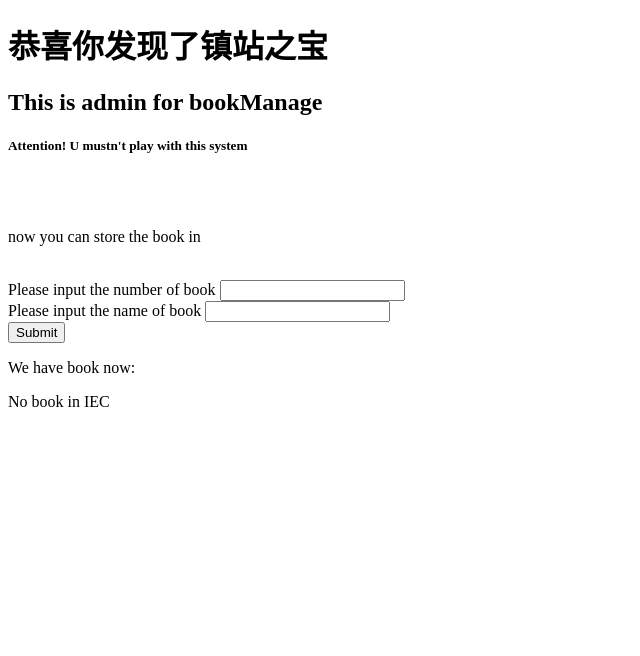
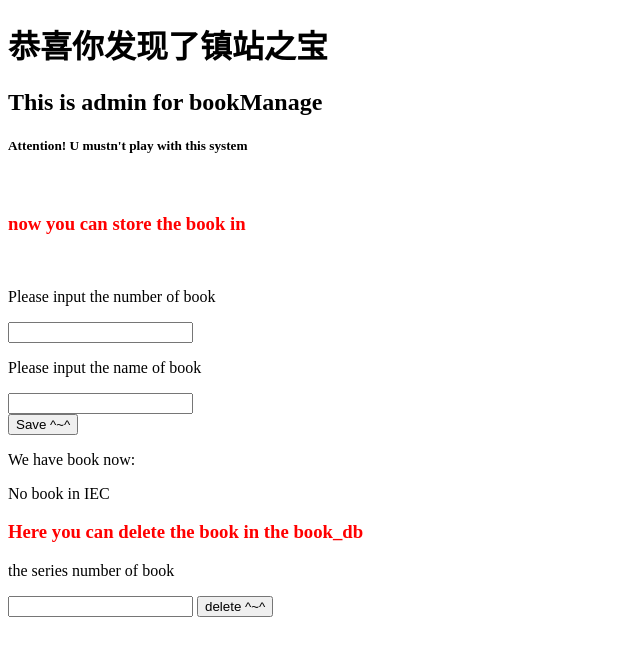
Before and after one commit to xrtdkr/iec_book_manage, a Django app: page /secret/ in a window 1280 px wide. Shown: the top 656 px of the page, without its empty margins (0-640 px from the left). Run offline with Django 3.2, Linux system fonts and the light colour scheme; data that the repository does not hold is empty.

Commit message:
the_third_push

```diff
--- a/iec_book_manage/books/models.py
+++ b/iec_book_manage/books/models.py
@@ -15,8 +15,10 @@ class Book(models.Model):
     bookNum = models.CharField(max_length=20)
     bookTime = models.DateTimeField(default=None)
     bookFlag = models.BooleanField(default=True)    #布尔值True表示可借,布尔值为False不可借python
+    bookPerson = models.ForeignKey(Person, null=True)
 
     def __unicode__(self):
         return self.bookName
 
+
 # Create your models here.
--- a/iec_book_manage/books/views.py
+++ b/iec_book_manage/books/views.py
@@ -1,10 +1,14 @@
-#-*-coding:utf-8-*-
+#coding:utf-8
 from django.shortcuts import render
 from django.shortcuts import render_to_response
 from books.models import *
 from django.http import HttpResponse
 from django.template import RequestContext
 import datetime
+
+'''对于views的几点改进:1.名字不允许设置成为小写的xxx_set:全部改成统一的xxx_list.(已经改正)
+   2.在看完foreignkey以后可以使用一下新的东西.并且关注一下那个foreignkey的报错(no default xxx in)
+   3.以后的代码规范:采用在python中得变量全部用小写下划线,函数名和类名用驼峰式写法,其中函数名首字母小写而类名手字母大写'''
 
 
 def welcome(request):
@@ -14,23 +18,50 @@ def welcome(request):
 
 def secret(request):
     if 'book_name' and 'book_num' in request.POST:
-        if request.POST['book_num'] and request.POST['book_name']:  #1,这里缺少了对于数据库的重复数据的查询.2,这里缺少对数据按照分类进行排序的判断
+        if request.POST['book_num'] and request.POST['book_name']:  # 1,这里缺少了对于数据库的重复数据的查询.2,这里缺少对数据按照分类进行排序的判断
             book_num = request.POST['book_num']
             book_name = request.POST['book_name']
-            now = datetime.datetime.now()
+            book_list_lite = Book.objects.all()     # book_list_lite:这个query_Set为在book_list正式参与渲染模板之前所有的所有book对象的表
+            for book_lite in book_list_lite:        # book_list:为参与渲染之前,现有的表中的对象
+                book_lite
+
+            '''now = datetime.datetime.now()
             book = Book(bookName=book_name)
             book.bookNum = book_num
-            book.bookFlag = False
-            book.bookTime = now
+            book.bookFlag = True
+            book.bookTime = now'''
+
             book.save()
-            book_set = Book.objects.all()
-            return render_to_response('seccret.html', {'book_set': book_set}, context_instance=RequestContext(request))
+            book_list = Book.objects.all()
+            return render_to_response('seccret.html', {'book_set': book_list}, context_instance=RequestContext(request))
         else:
-            return HttpResponse('Sorry, you submit no book HaHa')  #这里设计的缺少合理之处:改进:1.变成重新渲染模板一下的网页提示2.使用ajax进行交互
+            return HttpResponse('Sorry, you submit no book HaHa')  # 这里设计的缺少合理之处:改进:1.变成重新渲染模板一下的网页提示2.使用ajax进行交互
 
     else:
-        book_set = Book.objects.all()
-        return render_to_response('seccret.html', {'book_set': book_set}, context_instance=RequestContext(request))
+        book_list = Book.objects.all()
+        return render_to_response('seccret.html', {'book_set': book_list}, context_instance=RequestContext(request))
+
+
+def borrow(request):
+    if 'bookNum' and 'Name' not in request.POST:  # 区分在request头文件里面的有key(键)和value(键值)为空的情况
+        book_list = Book.objects.all()
+        return render_to_response('borrow.html', {'book_set': book_list}, context_instance=RequestContext(request))
+    elif request.POST['bookNum'] and request.POST['Name']:
+        bookNum = request.POST['bookNum']
+        name = request.POST['Name']  # name是借书人的名字
+        # 上面两个把请求的头文件里面的信息的值变成python变量
+        now = datetime.datetime.now()
+        book = Book.objects.get(bookNum=bookNum)
+        book.bookPerson = name
+        book.bookTime = now
+        book.Flag = False
+        book.save()
+        book_list = Book.objects.all()
+        return render_to_response('borrow.html', {'book_set': book_list}, context_instance=RequestContext(request))
+    else:
+        return HttpResponse('sorry,the Ajax or remind is on building^~^,please been keeping curios')
+
+
 
 
 
--- a/iec_book_manage/iec_book_manage/urls.py
+++ b/iec_book_manage/iec_book_manage/urls.py
@@ -15,10 +15,11 @@ Including another URLconf
 """
 from django.conf.urls import include, url
 from django.contrib import admin
-from books.views import welcome,secret
+from books.views import welcome, secret, borrow
 
 urlpatterns = [
     url(r'^admin/', include(admin.site.urls)),
     url(r'^welcome/$', welcome),
     url(r'^secret/$', secret),
+    url(r'^borrow/$', borrow),
 ]
--- a/iec_book_manage/templates/seccret.html
+++ b/iec_book_manage/templates/seccret.html
@@ -10,18 +10,17 @@
 <h2>This is admin for bookManage</h2>
 <h5>Attention! U mustn't play with this system</h5>
 <br/>
-<br/>
+<h3 style="color: red">now you can store the book in </h3>
 <form name="input" action="/secret/" method="post">
     {% csrf_token %}
-    <p>now you can store the book in </p>
     <br/>
-    Please input the number of book
+    <p>Please input the number of book</p>
     <input type="text" name="book_num">
     <br>
-    Please input the name of book
+    <p>Please input the name of book</p>
     <input type="text" name="book_name">
     <br>
-    <input type="submit" value="Submit">
+    <input type="submit" value="Save ^~^">
 </form>
 
 <p>We have book now:
@@ -33,6 +32,13 @@
 <p>No book in IEC</p>
 {% endif %}
 </p>
+<h3 style="color: red">Here you can delete the book in the book_db</h3>
+<form name="delete" action="/secret/" method="post">
+    {% csrf_token %}
+    <p>the series number of book</p>
+    <input type="text" name="book_delete">
+    <input type="submit" value="delete ^~^">
+</form>
 
 
 
```
Also changed, not shown: iec_book_manage/templates/borrow.html (+16 -6 lines), iec_book_manage/templates/return.html (added, +10 -0 lines), iec_book_manage/books/migrations/0004_book_bookperson.py (added), 4 other files.
